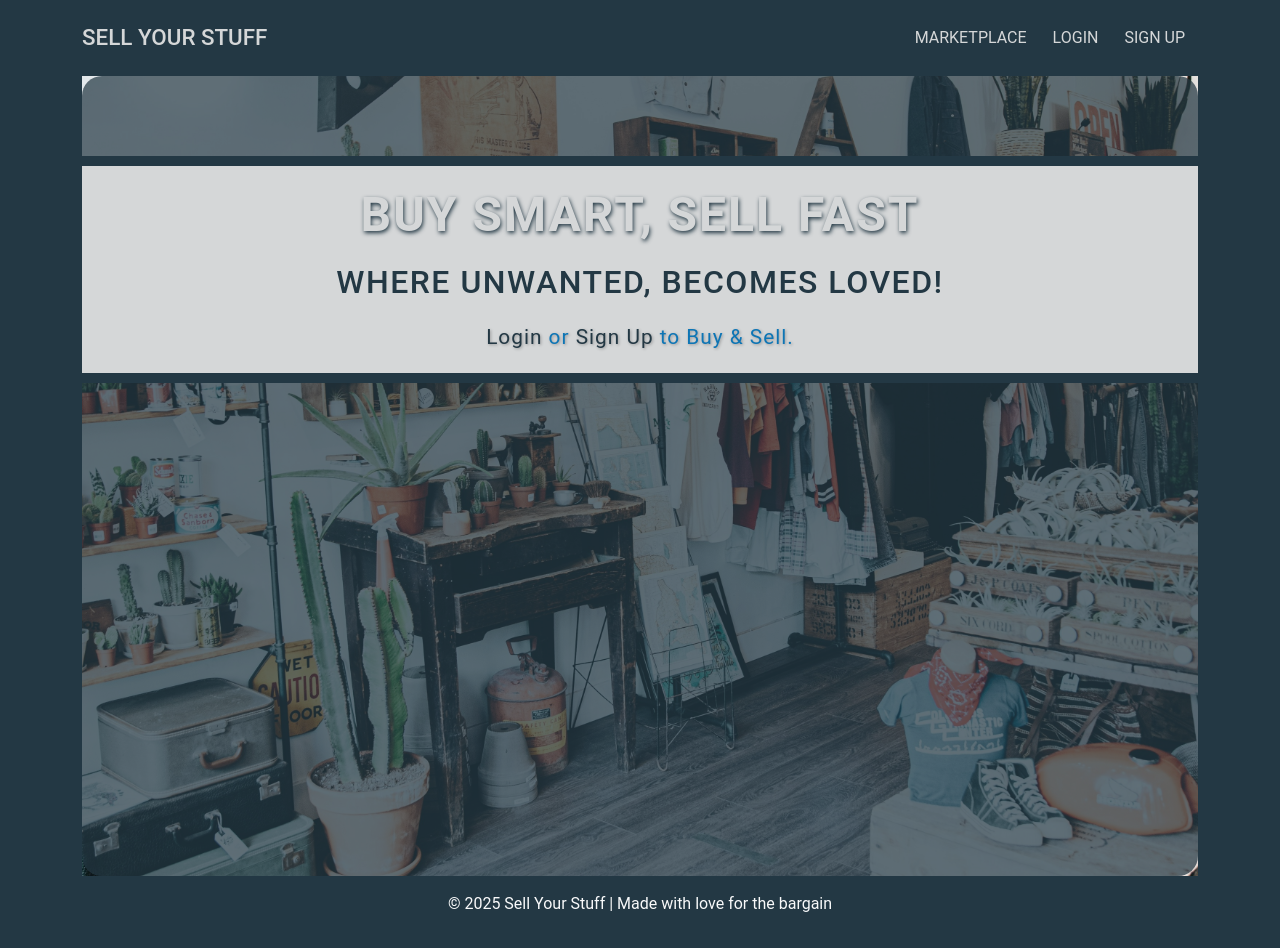
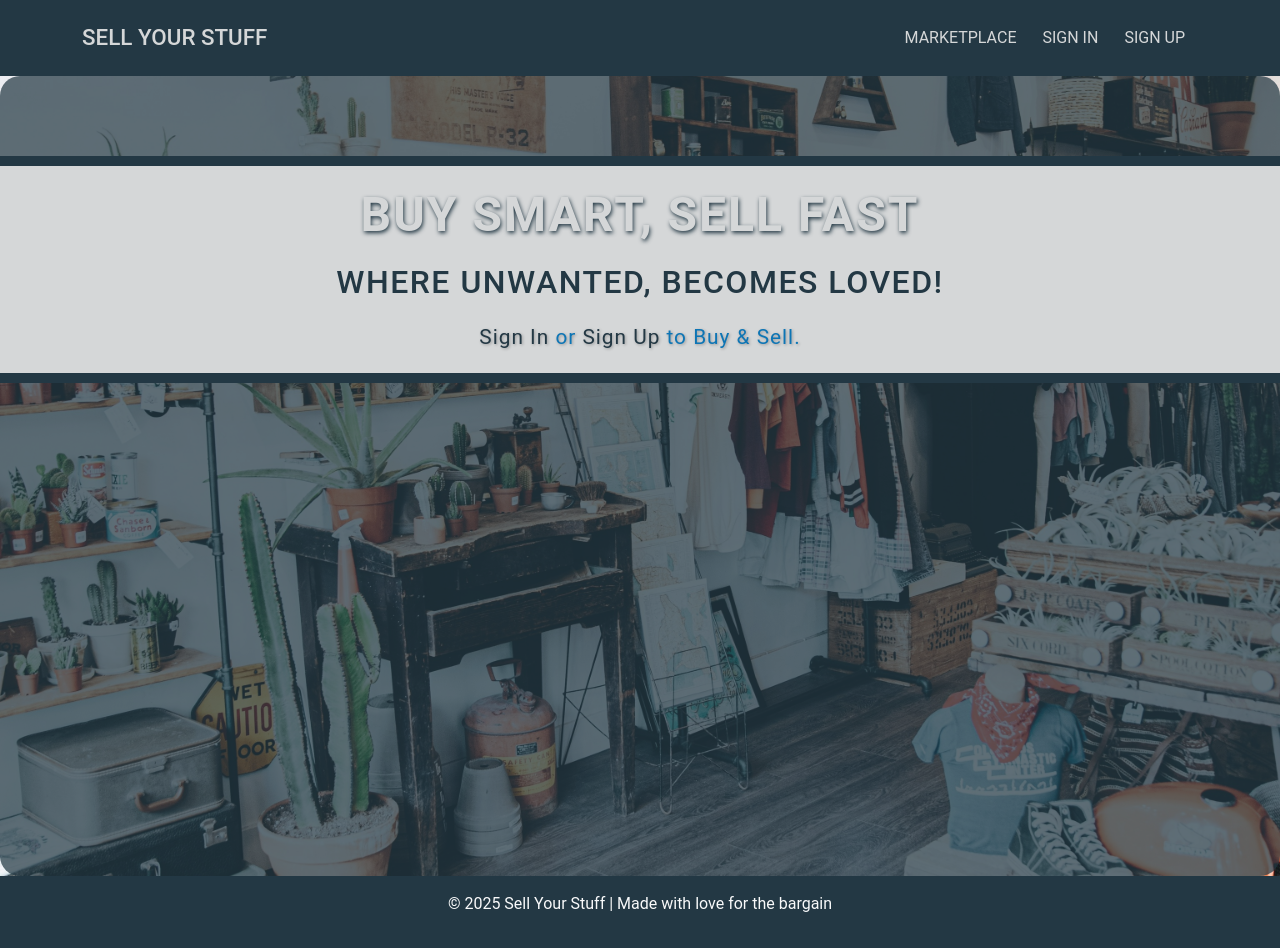
Before and after one commit to TerryLoc/sell_ur_stuff, a Django app: page / in a window 1280 px wide. Run offline with Django 5.2, Linux system fonts and the light colour scheme.

Commit message:
style: update login/signup links

```diff
--- a/home/templates/home/home.html
+++ b/home/templates/home/home.html
@@ -18,7 +18,7 @@
                 </p>
             {% else %}
                 <p>
-                    <a href="{% url 'account_login' %}">Login</a> or <a href="{% url 'account_signup' %}">Sign Up</a> to Buy & Sell.
+                    <a href="{% url 'account_login' %}">Sign In</a> or <a href="{% url 'account_signup' %}">Sign Up</a> to Buy & Sell.
                 </p>
             {% endif %}
         </div>
--- a/templates/base.html
+++ b/templates/base.html
@@ -4,34 +4,28 @@
 <head>
     <meta charset="UTF-8">
     <meta name="viewport" content="width=device-width, initial-scale=1.0">
-        <meta name="description"
-              content="Sell Your Stuff - The best place to sell your items online.">
-        <meta name="keywords"
-              content="sell, buy, online marketplace, second-hand, used items">
-        <link rel="icon" href="{% static 'images/favicon.ico' %}">
+    <meta name="description" content="Sell Your Stuff - The best place to sell your items online.">
+    <meta name="keywords" content="sell, buy, online marketplace, second-hand, used items">
+    <link rel="icon" type="image/x-icon" href="{% static 'images/favicon.ico' %}">
     <title>
         {% block title %}
             Sell Your Stuff
         {% endblock title %}
     </title>
     <!-- Bootstrap CSS -->
-        <link href="https://cdn.jsdelivr.net/npm/bootstrap@5.3.0/dist/css/bootstrap.min.css"
-              rel="stylesheet">
+    <link href="https://cdn.jsdelivr.net/npm/bootstrap@5.3.0/dist/css/bootstrap.min.css" rel="stylesheet" integrity="sha384-9ndCyUaIbzAi2FUVXJi0CjmCapSmO7SnpJef0486qhLnuZ2cdeRhO02iuK6FUUVM" crossorigin="anonymous">
+    <!-- Animate CSS -->
+    <link rel="stylesheet" href="https://cdnjs.cloudflare.com/ajax/libs/animate.css/4.1.1/animate.min.css"/>
     <!-- Custom CSS -->
     <link rel="stylesheet" href="{% static 'css/styles.css' %}">
-        <!-- Animate CSS -->
-        <link rel="stylesheet" href="https://cdnjs.cloudflare.com/ajax/libs/animate.css/4.1.1/animate.min.css">
-
+    {% block extra_head %}{% endblock extra_head %}
 </head>
-    <body>
+<body class="d-flex flex-column min-vh-100">
     <!-- Navigation Bar -->
     <nav class="navbar navbar-expand-lg navbar-dark">
         <div class="container">
             <a class="navbar-brand" href="{% url 'home' %}">SELL YOUR STUFF</a>
-                <button class="navbar-toggler"
-                        type="button"
-                        data-bs-toggle="collapse"
-                        data-bs-target="#navbarNav">
+            <button class="navbar-toggler" type="button" data-bs-toggle="collapse" data-bs-target="#navbarNav" aria-controls="navbarNav" aria-expanded="false" aria-label="Toggle navigation">
                 <span class="navbar-toggler-icon"></span>
             </button>
             <div class="collapse navbar-collapse" id="navbarNav">
@@ -49,10 +43,11 @@
                         <li class="nav-item">
                             <a class="nav-link" href="{% url 'profile' %}">
                                 Profile
-                                    {% if unread_notifications > 0 %}<span class="badge bg-danger">{{ unread_notifications }}</span>{% endif %}
+                                {% if unread_notifications > 0 %}
+                                    <span class="badge bg-danger">{{ unread_notifications }}</span>
+                                {% endif %}
                             </a>
                         </li>
-
                         <li class="nav-item">
                             <a class="nav-link" href="{% url 'contact' %}">Contact Us</a>
                         </li>
@@ -61,7 +56,7 @@
                         </li>
                     {% else %}
                         <li class="nav-item">
-                                <a class="nav-link" href="{% url 'account_login' %}">Login</a>
+                            <a class="nav-link" href="{% url 'account_login' %}">Sign In</a>
                         </li>
                         <li class="nav-item">
                             <a class="nav-link" href="{% url 'account_signup' %}">Sign Up</a>
@@ -71,17 +66,21 @@
             </div>
         </div>
     </nav>
+
     <!-- Main Content -->
-        <div class="container min-vh-100 main-content d-flex flex-column">
+    <main class="main-content flex-grow-1">
         {% block content %}
             <!-- Child templates will insert content here -->
         {% endblock content %}
-        </div>
+    </main>
+
     <!-- Footer -->
     <footer class="text-center py-3 text-light">
         <p>© 2025 Sell Your Stuff | Made with love for the bargain</p>
     </footer>
+
     <!-- Bootstrap JS -->
-        <script src="https://cdn.jsdelivr.net/npm/bootstrap@5.3.0/dist/js/bootstrap.bundle.min.js"></script>
+    <script src="https://cdn.jsdelivr.net/npm/bootstrap@5.3.0/dist/js/bootstrap.bundle.min.js" integrity="sha384-geWF76RCwLtnZ8qwWowPQNguL3RmwHVBC9FhGdlKrxdiJJigb/j/68SIy3Te4Bkz" crossorigin="anonymous"></script>
+    {% block extra_body %}{% endblock extra_body %}
 </body>
 </html>
```
Also changed, not shown: db.sqlite3. Lines whose indentation alone changed are shown as unchanged.
